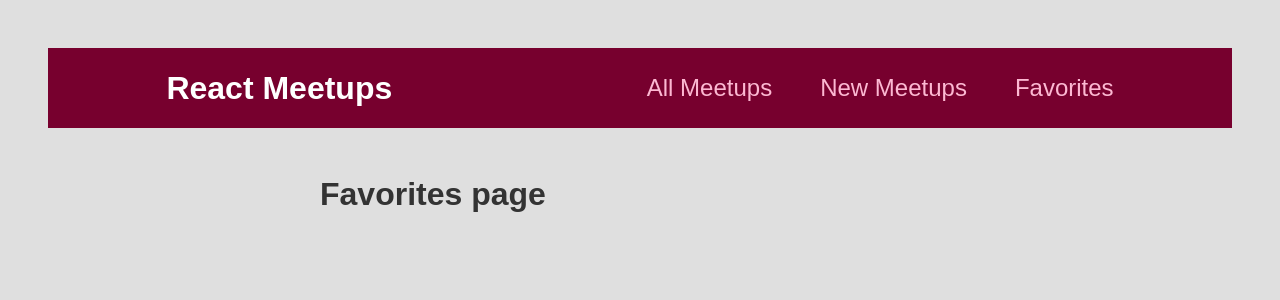
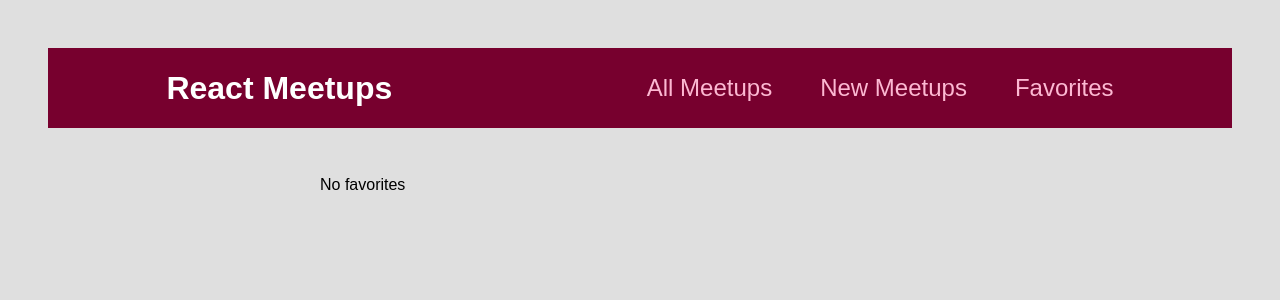
Before and after one commit to Kavery-pm/meetupList, a React (Create React App) app in the folder 07-new-starting-project/: page /favorites in a window 1280 px wide. Shown: the top 300 px of the page. Built offline with nearby package versions, Linux system fonts and the light colour scheme.

Commit message:
added context to favorites page

```diff
--- a/07-new-starting-project/src/components/meetups/MeetupItem.js
+++ b/07-new-starting-project/src/components/meetups/MeetupItem.js
@@ -3,6 +3,7 @@ import  favoritesContext  from "../../store/favorite-context";
 import Card from "../../UI/card";
 import classes from "./meetupItem.module.css";
 const MeetupItem = (props) => {
+    console.log(props);
   const favCtx = useContext(favoritesContext);
   const isItemFavorite = favCtx.itemIsFavorite(props.id);
   const toggleFavoriteHandler = () => {
--- a/07-new-starting-project/src/components/meetups/MeetupList.js
+++ b/07-new-starting-project/src/components/meetups/MeetupList.js
@@ -1,11 +1,12 @@
 import MeetupItem from "./MeetupItem";
 import classes from "./MeetupList.module.css";
 const MeetUpList = (props) => {
-    console.log(props);
+    console.log('meet up list'+props.data);
   return (
     <div className={classes.list}>
       {props.data.map((item) => (
         <MeetupItem
+        id={item.id}
           key={item.id}
           image={item.image}
           alt={item.title}
--- a/07-new-starting-project/src/pages/Favorites.js
+++ b/07-new-starting-project/src/pages/Favorites.js
@@ -1,4 +1,14 @@
+import { useContext } from "react";
+import MeetUpList from "../components/meetups/MeetupList";
+import favoritesContext from "../store/favorite-context";
+
 const Favorites = ()=>{
-return <h1>Favorites page</h1>
+
+    const favCtx = useContext(favoritesContext);
+    console.log(favCtx.favorites);
+return <section>
+    {favCtx.totalFavorites === 0 && <p>No favorites</p>}
+    <MeetUpList data={favCtx.favorites}></MeetUpList>
+</section>
 }
 export default Favorites;
```
